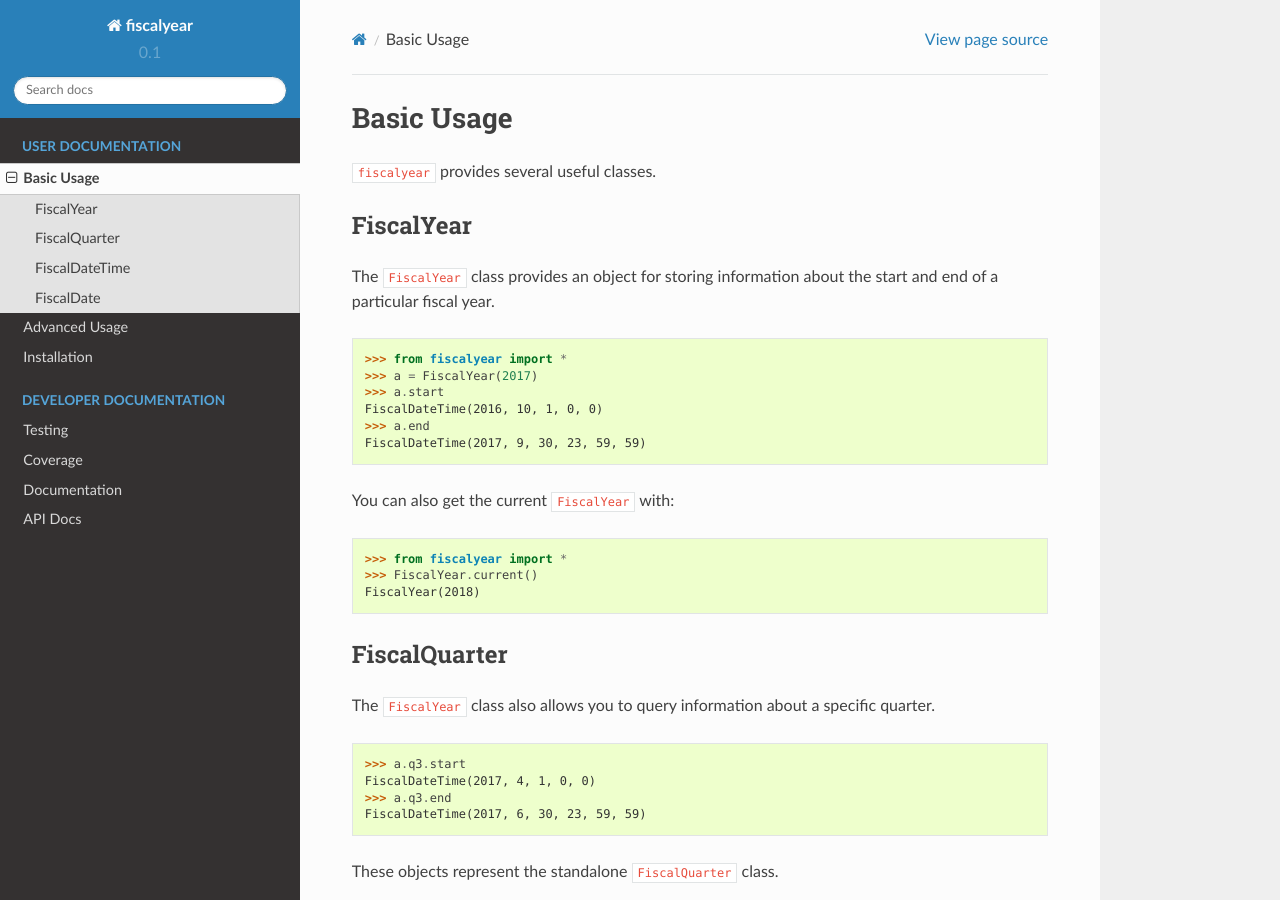
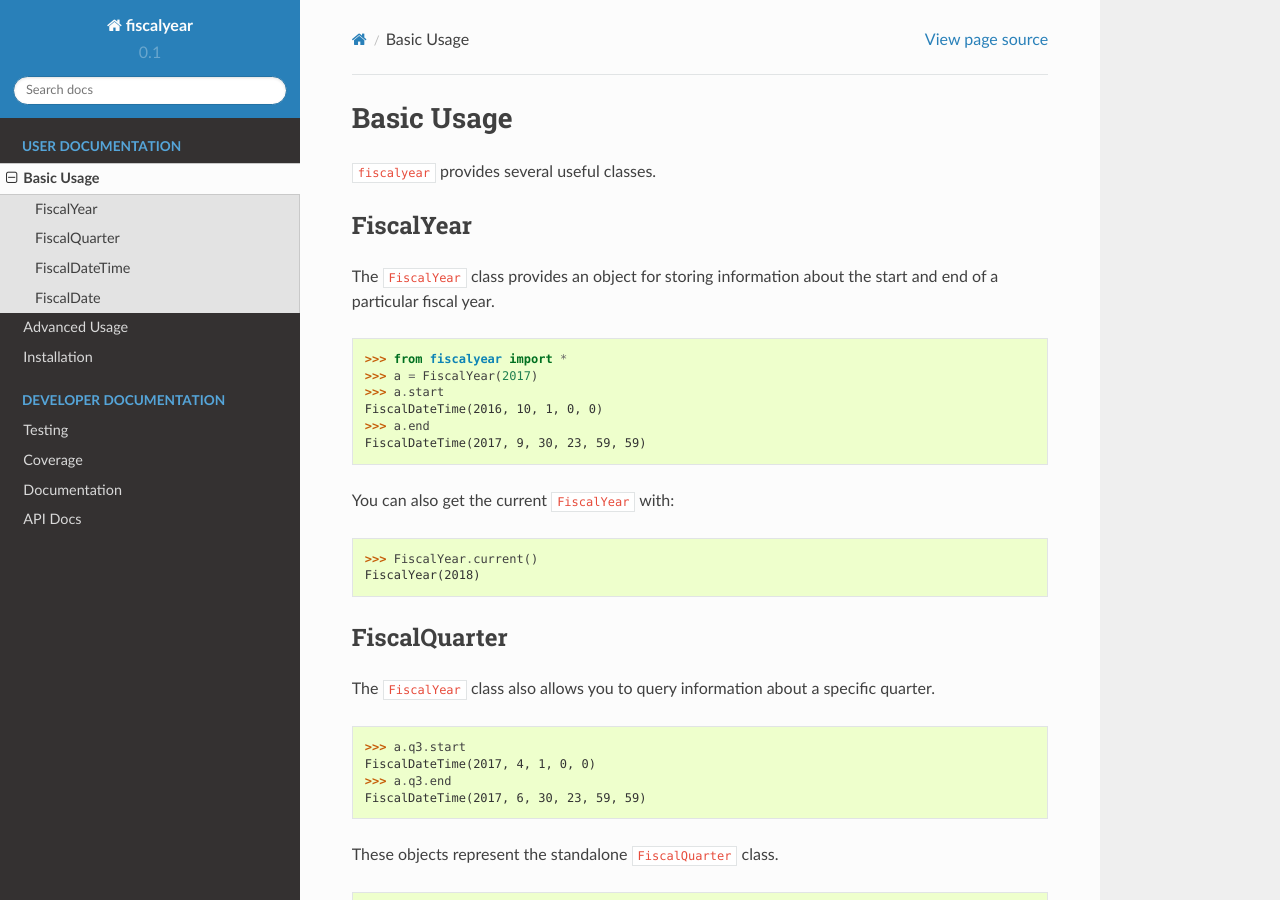
Before and after one commit to adamjstewart/fiscalyear, a Sphinx documentation site: the page built from docs/basic_usage.rst, in a window 1280 px wide and 900 px high. Built offline with Sphinx 7.4.7 and the Read the Docs theme 2.0.0, drawn with Linux system fonts in a browser that asks for light colours.

Commit message:
Fix imports in README/basic usage docs

```diff
--- a/README.rst
+++ b/README.rst
@@ -32,6 +32,7 @@
 
 .. code-block:: python
 
+   >>> from fiscalyear import *
    >>> a = FiscalYear(2017)
    >>> a.start
    FiscalDateTime(2016, 10, 1, 0, 0)
--- a/docs/basic_usage.rst
+++ b/docs/basic_usage.rst
@@ -21,7 +21,6 @@
 
 .. code-block:: python
 
-   >>> from fiscalyear import *
    >>> FiscalYear.current()
    FiscalYear(2018)
 
```
